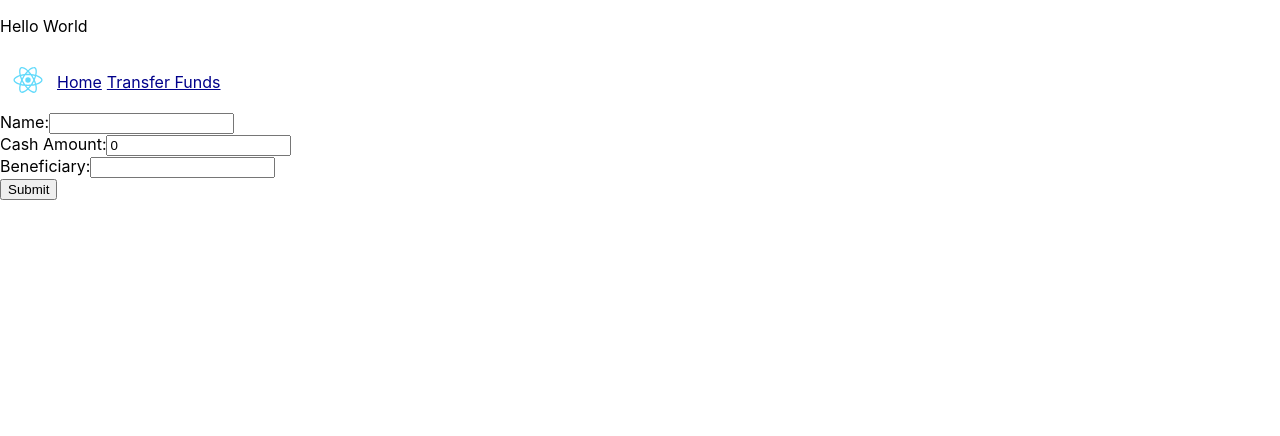
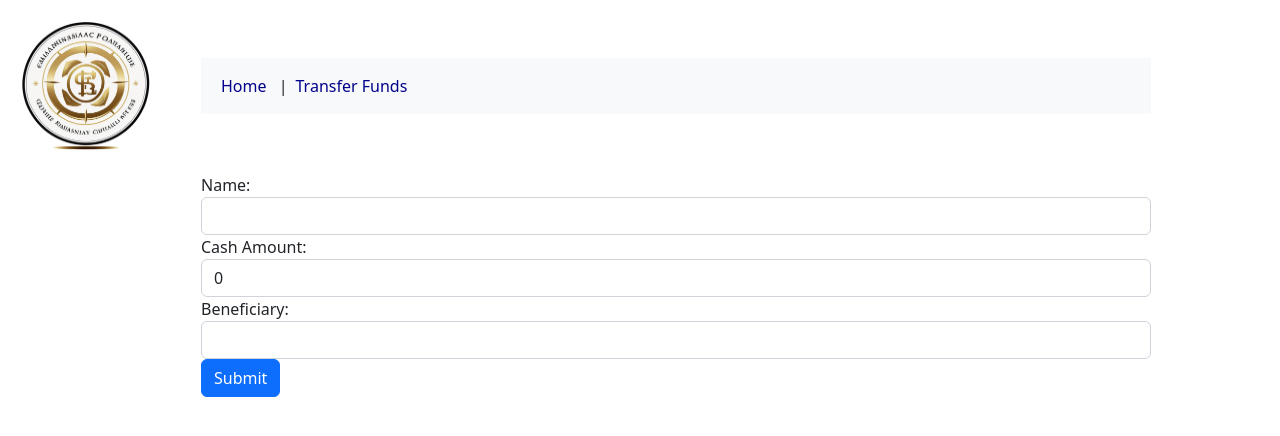
Before and after one commit to bugzbuks/bugzbuks.github.io, a React (Create React App) app: page /transfer-funds in a window 1280 px wide. Shown: the top 436 px of the page. Built offline with nearby package versions, Linux system fonts and the light colour scheme; no server answers.

Commit message:
Get client token added

```diff
--- a/package.json
+++ b/package.json
@@ -11,9 +11,11 @@
     "@types/node": "^16.18.11",
     "@types/react": "^18.0.26",
     "@types/react-dom": "^18.0.10",
+    "bootstrap": "^5.2.3",
     "react": "^18.2.0",
     "react-bootstrap": "^2.7.0",
     "react-dom": "^18.2.0",
+    "react-json-pretty": "^2.2.0",
     "react-router-dom": "^6.6.2",
     "react-scripts": "5.0.1",
     "react-toastify": "^9.1.1",
--- a/src/App.tsx
+++ b/src/App.tsx
@@ -1,32 +1,106 @@
-import React from 'react';
+import React, { useEffect, useState } from 'react';
 import { BrowserRouter as Router, Routes, Route } from 'react-router-dom';
+import ReactJson from 'react-json-pretty';
 import Navigation from './navigation';
 import TransferFunds from './transferFunds';
 import Home from './home';
-import logo from './logo.svg';
+import logo from './logo.png';
 import './App.css';
+import { retrieveTokenUsingClientSecret } from './stitchServices';
+import clientInfo from './client.json';
 
-const App: React.FC = () => {
+interface IData {
+    // your interface here
+}
+interface IProps {
+    // your props here
+}
+
+let loading = false;
+
+const App: React.FC<IProps> = ({ }) => {
+    const [clientToken, setClientToken] = useState<IData>({});
+    //const [isLoading, setIsLoading] = useState(false);
+    const [error, setError] = useState<Error | null>(null);
+    useEffect(() => {
+        //Check if not already loading to stop repeat API calls
+        if (!loading) {
+            loading = true;
+            console.log("clientToken = " + JSON.stringify(clientToken));
+            //console.log("isLoading = " + isLoading);
+            console.log("Inside useEffect");
+            //setIsLoading(true);
+            let timeoutId: NodeJS.Timeout;
+            const fetchData = async () => {
+                console.log("Inside fetchData");
+                try {
+                    timeoutId = setTimeout(() => {
+                        setError(new Error("Timeout Error"));
+                        loading = false;
+                        console.log("Timeout while waiting for client token")
+                    }, 5000);
+                    const res = await retrieveTokenUsingClientSecret(clientInfo.client.id, clientInfo.secret.value);
+                    const tokenReceived = res.access_token;//JSON.stringify(res);//await res.json();
+                    console.log("tokenReceived = ", tokenReceived);
+                    setClientToken(tokenReceived as IData);
+                    console.log("Set loading to false");
+                    loading = false;
+                } catch (err) {
+                    console.log("Error loading page",err);
+                    setError(err as Error);
+                    loading = false;
+                    clearTimeout(timeoutId);
+                }
+            }
+
+            fetchData().then(() => {
+                clearTimeout(timeoutId);
+                console.log('fetch client token complete. Reset timeout')
+            });
+        }
+/*        return () => {
+            clearTimeout(timeoutId);
+        };*/
+
+    }, []); // empty array means the effect will only run once on mount
+    //Return the loading indicator if the ASYNC token call is still busy
+    if (loading) {
+        return (
+            <div>
+                {clientToken ? <ReactJson data={clientToken}/> : <div>Loading...</div>}
+            </div>
+        );
+    } else {
         return (
             <Router>
-            <table>
+                <table style={{ width: "90%" }} >
                     <tbody>
                         <tr>
-                        <td>
-                            <img src={logo} alt="Logo" style={{ width: "50px", height: "50px" }} />
+                            <td style={{ width: "200px" }}>
+                                <img src={logo} alt="Logo" style={{ width: "170px", height: "170px", padding: "20px" }} />
                             </td>
                             <td>
                                 <Navigation />
                             </td>
                         </tr>
-                </tbody>
-            </table>
+                        <tr>
+                            <td>
+                                <div id='side-panel'></div>
+                            </td>
+                            <td>
+                                <div id='main-body'>
                                     <Routes>
                                         <Route path="/" element={<Home />} />
                                         <Route path="/transfer-funds" element={<TransferFunds />} />
                                     </Routes>
+                                </div>
+                            </td>
+                        </tr>
+                    </tbody>
+                </table>
             </Router>
         );
     }
+}
 
 export default App;
--- /dev/null
+++ b/src/client.json
@@ -0,0 +1,36 @@
+{
+  "client": {
+    "id": "test-91f381d0-0e03-4b39-9031-d390cafa9c3d",
+    "name": "Peared Dev Test",
+    "environment": "test",
+    "url": "https://localhost:8080/",
+    "allowedScopes": [
+      "openid",
+      "client_paymentrequest"
+    ],
+    "redirectUrls": [
+      "https://localhost:8000/return",
+      "http://localhost:3000/return",
+      "https://localhost:8080/return",
+      "http://localhost:8080/return"
+    ],
+    "countryCodes": [
+      "ZA"
+    ],
+    "absoluteRefreshTokenLifetime": 0,
+    "accessTokenLifetime": 3600,
+    "allowedGrantTypes": [
+      "authorization_code",
+      "client_credentials"
+    ],
+    "authorizationCodeLifetime": 300,
+    "identityTokenLifetime": 300,
+    "refreshTokenUsage": 1,
+    "slidingRefreshTokenLifetime": 31536000
+  },
+  "secret": {
+    "id": "7143fda7-e6b0-4cec-b983-cefb53374f62",
+    "value": "zkv6wpWgZPz9QfEmEciDCtKxrAUire/LnwR27b4oSo5BHPQfAoKliVVw9bac5n49YT145QVm6Ovw2/X6saRe9A==",
+    "expiration": "2025-01-12T14:05:55.167+00:00"
+  }
+}
--- /dev/null
+++ b/src/home.css
@@ -0,0 +1,6 @@
+.home-title {
+    border: 5px solid;
+    margin-top: auto;
+    margin-bottom: auto;
+    text-align: center;
+}
--- a/src/home.tsx
+++ b/src/home.tsx
@@ -1,10 +1,12 @@
 import React from 'react';
+import './home.css';
 
 const Home = () => {
     return (
-        <div>
+        <div className="home-title">
             <h1>Welcome to the Cash Transfer Utility!</h1>
             <p>This utility allows you to transfer cash to a beneficiary.</p>
+            <p>This is a demo project created by James van der Walt for Stitch</p>
         </div>
     );
 };
--- a/src/index.tsx
+++ b/src/index.tsx
@@ -9,7 +9,6 @@ const root = ReactDOM.createRoot(
 );
 root.render(
     <React.StrictMode>
-    <p>Hello World</p>
     <App />
   </React.StrictMode>
 );
--- a/src/navigation.tsx
+++ b/src/navigation.tsx
@@ -1,7 +1,6 @@
 import React from 'react';
-import { NavLink, useLocation } from 'react-router-dom';
-import { Link } from 'react-router-dom';
-import { Nav, Navbar } from 'react-bootstrap';
+import { Link, useLocation } from 'react-router-dom';
+import 'bootstrap/dist/css/bootstrap.min.css';
 import './navigation.css';
 
 const useIsActive = (path: string) => {
@@ -13,14 +12,21 @@ const Navigation = () => {
     const isHomeActive = useIsActive("/");
     const isTransferFundsActive = useIsActive("/transfer-funds");
     return (
-        <Nav className="justify-content-end" style={{ display: "flex" }}>
-            <Nav.Item style={{ paddingRight: "5px" }}>
-                <Nav.Link as={NavLink} to="/" active={isHomeActive}>Home</Nav.Link>
-            </Nav.Item>
-            <Nav.Item style={{ paddingRight: "5px" }}>
-                <Nav.Link as={NavLink} to="/transfer-funds" active={isTransferFundsActive}>Transfer Funds</Nav.Link>
-            </Nav.Item>
-        </Nav>
+        <nav className="navbar navbar-expand-lg navbar-light bg-light">
+            <div className="container-fluid">
+                <div className="collapse navbar-collapse" id="navbarSupportedContent">
+                    <ul className="navbar-nav me-auto mb-2 mb-lg-0">
+                        <li className="nav-item">
+                            <Link className="nav-link active={isHomeActive}" to="/">Home</Link> |{" "}
+                        </li>
+                        <li className="nav-item">
+                            <Link className="nav-link active={isTransferFundsActive}" to="transfer-funds">Transfer Funds</Link>
+                        </li>
+                    </ul>
+                </div>
+            </div>
+        </nav>
+
     );
 };
 
--- a/src/instantPayment.tsx
+++ b/src/stitchServices.tsx
@@ -2,11 +2,11 @@
 /**
  * Retrieve the client access token
  **/
-export async function retrieveTokenUsingClientSecret(clientId: string, clientSecret: string, scopes: string[]) {
+export async function retrieveTokenUsingClientSecret(clientId: string, clientSecret: string) {
     const body = {
         grant_type: "client_credentials",
         client_id: clientId,
-        scope: scopes.join(" "),
+        scope: "client_paymentrequest",
         audience: "https://secure.stitch.money/connect/token",
         client_secret: clientSecret,
     };
--- a/src/transferFunds.tsx
+++ b/src/transferFunds.tsx
@@ -1,6 +1,7 @@
 import React, { useState } from 'react';
 import { ToastContainer, toast } from 'react-toastify';
 import 'react-toastify/dist/ReactToastify.css';
+import 'react-bootstrap';
 
 interface Props { }
 interface FormData {
@@ -32,22 +33,19 @@ const Form: React.FC<Props> = () => {
         <>
             <ToastContainer />
             <form onSubmit={handleSubmit}>
-                <label>
-                    Name:
-                    <input type="text" name="name" value={formData.name} onChange={handleChange} required />
-                </label>
-                <br />
-                <label>
-                    Cash Amount:
-                    <input type="number" name="cashAmount" value={formData.cashAmount} onChange={handleChange} required />
-                </label>
-                <br />
-                <label>
-                    Beneficiary:
-                    <input type="text" name="beneficiary" value={formData.beneficiary} onChange={handleChange} required />
-                </label>
-                <br />
-                <button type="submit">Submit</button>
+                <div className="form-group">
+                    <label htmlFor="name">Name:</label>
+                    <input type="text" className="form-control" id="name" name="name" value={formData.name} onChange={handleChange} required />
+                </div>
+                <div className="form-group">
+                    <label htmlFor="cashAmount">Cash Amount:</label>
+                    <input type="number" className="form-control" id="cashAmount" name="cashAmount" value={formData.cashAmount} onChange={handleChange} required />
+                </div>
+                <div className="form-group">
+                    <label htmlFor="beneficiary">Beneficiary:</label>
+                    <input type="text" className="form-control" id="beneficiary" name="beneficiary" value={formData.beneficiary} onChange={handleChange} required />
+                </div>
+                <button type="submit" className="btn btn-primary">Submit</button>
             </form>
         </>
     );
```
Also changed, not shown: src/logo.png (added), 1 other file (tests, documents, lock files or other folders). Lines whose indentation alone changed are shown as unchanged.
